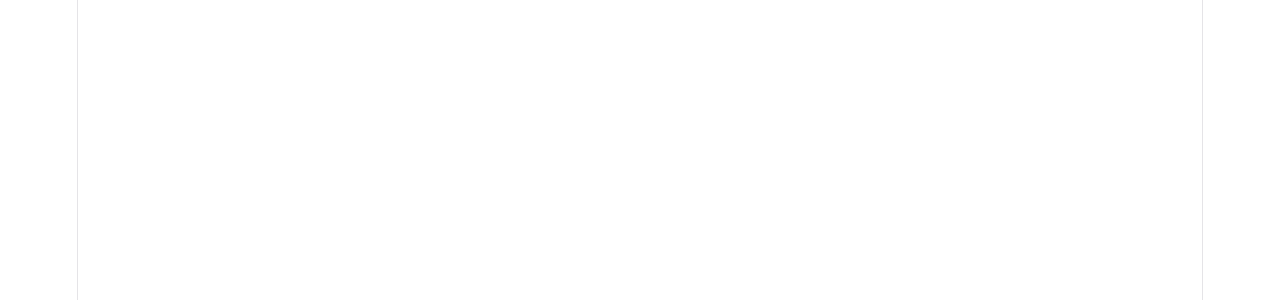
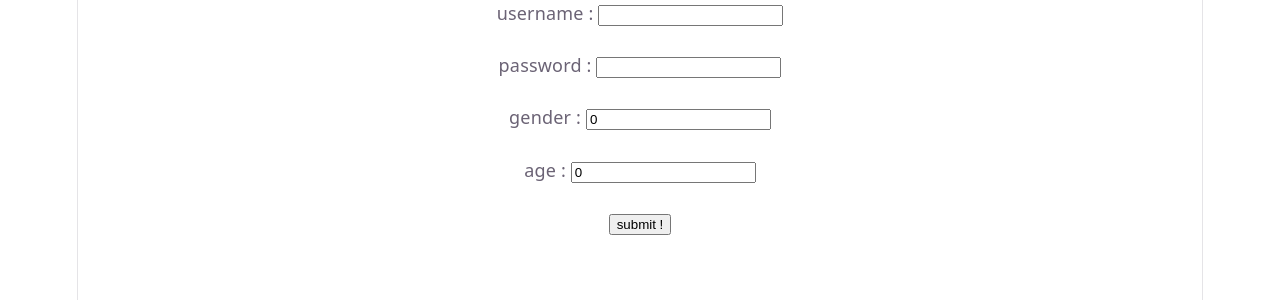
Before and after one commit to sajjadmosavibd/api-service-full-test, a React (Vite) app: page /edit/1 in a window 1280 px wide. Before the commit this address had no page. Shown: the top 300 px of the page. Built offline with nearby package versions, Linux system fonts and the light colour scheme; no server answers.

Commit message:
edit page handeled

```diff
--- a/src/App.jsx
+++ b/src/App.jsx
@@ -4,6 +4,7 @@ import UserList from "./components/UserList/UserList";
 import Main from "./components/Main/Main";
 import Home from "./components/Home/Home";
 import UserProvider from "./contexts/UserProvider";
+import EditUserPage from "./components/EditUserPage/EditUserPage"
 function App() {
 
 
@@ -19,6 +20,8 @@ function App() {
 <Route index element={<Home />} />
       <Route  path="AddUser" element={<AddUser />} />
       <Route path="UserLIst" element={<UserList />} />
+      <Route path="edit/:id" element={<EditUserPage />}/>
+
 
       </Route>
 
--- a/src/components/AddUser/AddUser.jsx
+++ b/src/components/AddUser/AddUser.jsx
@@ -10,7 +10,7 @@ function AddUser(){
     },[])
     const {newUsername,newPassword,newAge,newGender,checkValues,submitHandler,setNewUsername,setNewPassword,setNewAge,setNewGander,addUserError}=useContext(UserContext);
     return(
-        <form onSubmit={()=>submitHandler(event,controller)}>
+        <form onSubmit={(event)=>submitHandler(event,controller)}>
         <label  htmlFor="add-username"> enter username : </label>
         <input value={newUsername} onChange={(event)=>setNewUsername(event.target.value)} id="add-username" placeholder="sajjad ..." />
         {addUserError.username && <p>{addUserError.username}</p>}
--- a/src/components/EditUserPage/EditUserPage.jsx
+++ b/src/components/EditUserPage/EditUserPage.jsx
@@ -0,0 +1,83 @@
+import { useParams } from "react-router-dom"
+import { useEffect ,useContext } from "react";
+import { UserContext } from "../../contexts/UserProvider";
+import { findEditingUser , editUser } from "../../services/apiService";
+function EditUserPage(){
+const userId=useParams().id;
+const {editedAge,editedGender,editedPassword,editedUsername,setEditedAge,setEditedGender,setEditedPassword,setEditedUsername}=useContext(UserContext)
+
+
+
+const setUserInfo=()=>{
+ const user={
+    username:editedUsername,
+    password:editedPassword,
+    gender:editedGender,
+    age:editedAge,
+ }
+ return user;
+}
+
+useEffect(() => {
+    const ctrl = new AbortController();
+
+    const findUser = async () => {
+        try {
+
+            const data = await findEditingUser(ctrl, userId);
+              console.log(data)
+            setUserInfo(data);
+            setEditedUsername(data.username)
+            setEditedPassword(data.password)
+            setEditedGender(data.gender)
+            setEditedAge(data.age)
+
+        } catch (error) {
+            if (error.name === "AbortError") {
+                return;
+            }
+            console.error(error.message)
+        }
+    };
+
+    findUser();
+
+    return () => ctrl.abort();
+}, [userId]);
+
+
+    return(
+        <form onSubmit={async(event)=>{event.preventDefault();
+            try{
+                const user=setUserInfo();
+                const ctrl = new AbortController();
+            await editUser(ctrl,user,userId)
+            }catch(err){
+                console.log(err.message)
+            }
+        }}>
+            <label htmlFor="edit-username"> username : </label>
+            <input value={editedUsername} onChange={(event)=>setEditedUsername(event.target.value)} id="edit-username"  />
+            <br />
+            <br />
+
+            <label htmlFor="edit-password"> password : </label>
+            <input value={editedPassword}  onChange={(event)=>setEditedPassword(event.target.value)}  id="edit-password"  />
+            <br />
+            <br />
+
+            <label htmlFor="edit-gender"> gender : </label>
+            <input onChange={(event)=>setEditedGender(event.target.value)} value={editedGender} id="edit-gender"  />
+            <br />
+            <br />
+
+            <label htmlFor="edit-age"> age : </label>
+            <input onChange={(event)=>setEditedAge(event.target.value)} value={editedAge} id="edit-age"  />
+            <br />
+            <br />
+            <button type="submit">submit ! </button>
+        </form>
+    )
+}
+
+export default EditUserPage
--- a/src/components/Home/Home.jsx
+++ b/src/components/Home/Home.jsx
@@ -4,8 +4,8 @@ function Home(){
     return(
     <>
 
-    <Link to="/AddUser">Add New User!</Link>
-     <Link to="/UserList">Show User List!</Link>
+    <Link to="AddUser">Add New User!</Link>
+     <Link to="UserList">Show User List!</Link>
     </>
     )
 }
--- a/src/components/UserList/UserList.jsx
+++ b/src/components/UserList/UserList.jsx
@@ -2,6 +2,7 @@ import { useContext, useEffect ,useState} from "react"
 import EdtiUser from "../EditUser/EditUser";
 import DeleteUser from "../DeleteUser/DeleteUser";
 import { UserContext } from "../../contexts/UserProvider"
+import { Link } from "react-router-dom";
 function UserList(){
     const {getUsersService}=useContext(UserContext);
     const [users,setUsers]=useState([])
@@ -26,7 +27,8 @@ function UserList(){
             <p>{user[1].password}</p>
             <p>{user[1].age}</p>
             <p>{user[1].gender}</p>
-            <EdtiUser userId={user[0]} />
+            <Link to={`/edit/${user[0]}`}> Edti User </Link>
+
             <DeleteUser  userId={user[0]} />
             <br></br>
             <br></br>
--- a/src/contexts/UserProvider.jsx
+++ b/src/contexts/UserProvider.jsx
@@ -1,12 +1,16 @@
 import { createContext, useContext ,useState} from "react"
-import { addUser , getUsers , deleteUser} from "../services/apiService";
+import { addUser , getUsers , deleteUser ,findEditingUser} from "../services/apiService";
 function UserProvider({children}){
 
     const [newUsername,setNewUsername]=useState("");
     const [newPassword,setNewPassword]=useState("");
     const [newAge,setNewAge]=useState(0);
     const [newGender,setNewGander]=useState("");
-    const [addUserError,setAddUserError]=useState([]);
+    const [addUserError,setAddUserError]=useState({});
+    const [editedUsername,setEditedUsername]=useState("")
+    const [editedPassword,setEditedPassword]=useState("")
+    const [editedAge,setEditedAge]=useState(0)
+    const [editedGender,setEditedGender]=useState(0)
     const error={}
     const checkValues=()=>{
 
@@ -90,7 +94,8 @@ function UserProvider({children}){
     }
 
     return(
-         <UserContext.Provider value={{deleteUserHandler,getUsersService,newUsername,newPassword,newAge,newGender,checkValues,submitHandler,setNewUsername,setNewPassword,setNewAge,setNewGander,addUserError}}>
+         <UserContext.Provider value={{editedAge,editedGender,editedPassword,editedUsername,setEditedAge,setEditedGender,setEditedPassword,setEditedUsername,
+         findEditingUser,deleteUserHandler,getUsersService,newUsername,newPassword,newAge,newGender,checkValues,submitHandler,setNewUsername,setNewPassword,setNewAge,setNewGander,addUserError}}>
 {children}
     </UserContext.Provider>)
 }
--- a/src/services/apiService.js
+++ b/src/services/apiService.js
@@ -40,4 +40,29 @@
     return
  }
 
- export {getUsers , addUser , deleteUser}
+ const findEditingUser=async(controller,userId)=>{
+    const response= await fetch(`${baseURL}/users/${userId}.json`,{
+        signal:controller.signal,
+    })
+    if(!response.ok){
+        throw new Error("find user failed")
+    }
+    const data=await response.json();
+    return data
+ }
+
+ const editUser=async(controller,user,userId)=>{
+    const response= await fetch(`${baseURL}/users/${userId}.json`,{
+        signal:controller.signal,
+        headers:{
+            "Content-Type":"Application/json"
+        },
+        body:JSON.stringify(user),
+        method:"PUT"
+    })
+    if(!response.ok){
+        throw new Error("edit user failed")
+    }
+ }
+
+ export {getUsers , addUser , deleteUser ,findEditingUser , editUser}
```
